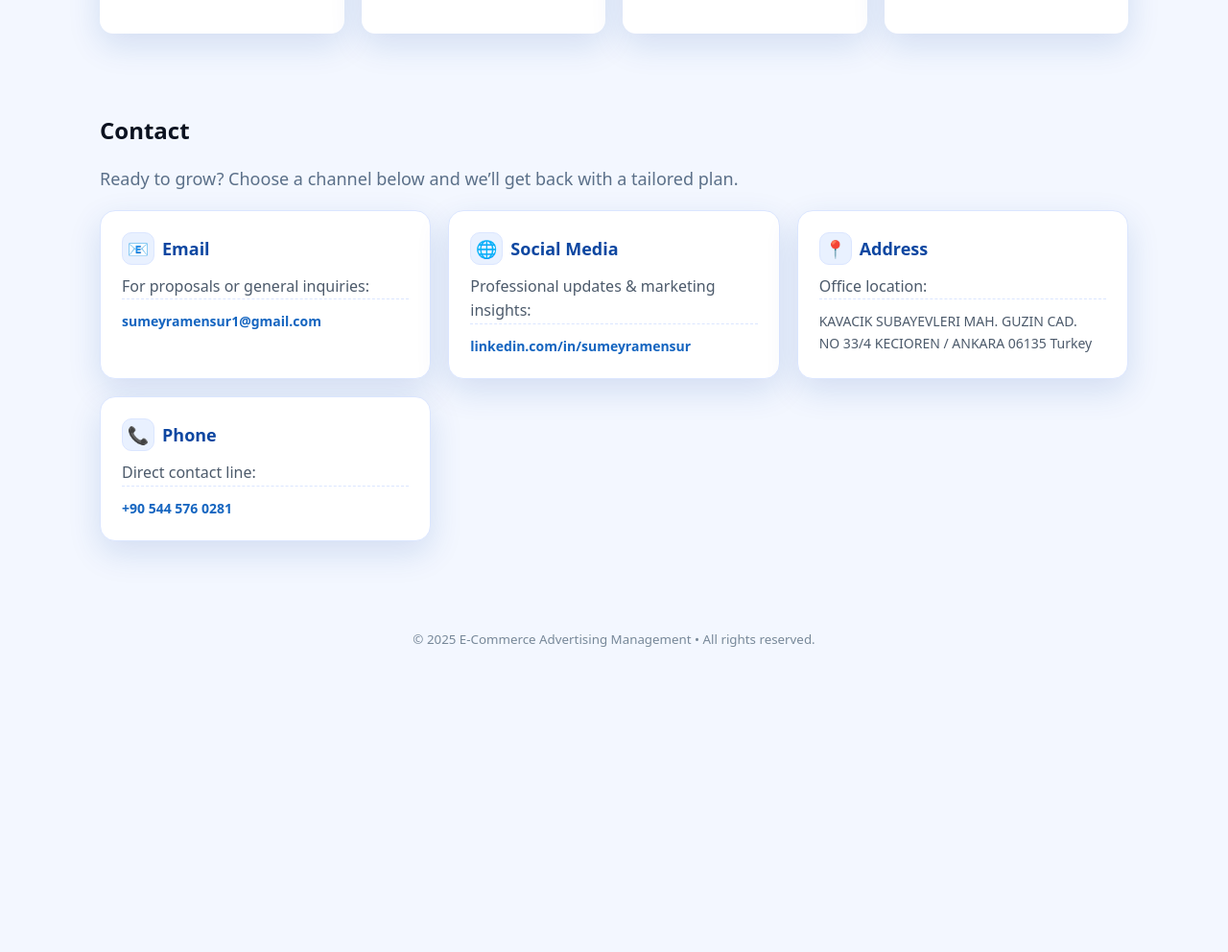
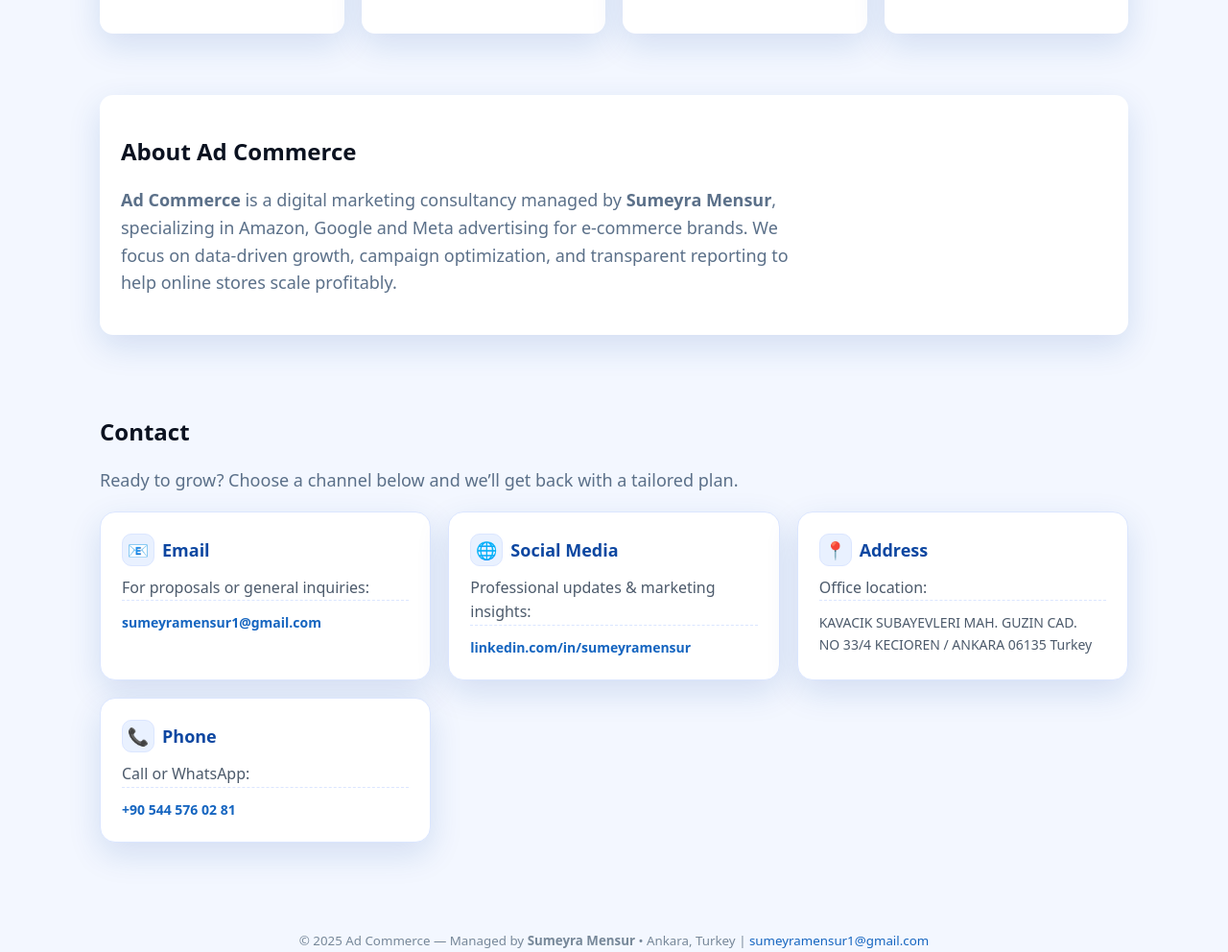
Before and after one commit to abayir25/ecommerce-ads-site, a plain HTML site: page index.html in a window 1280 px wide. Shown: the part 1711-2703 px from the top of the page at 96% size. Before the commit the page ends 2429 px from the top, so only its background shows below. Drawn offline with Linux system fonts and the light colour scheme.

Commit message:
Update index.html

```diff
--- a/index.html
+++ b/index.html
@@ -88,13 +88,10 @@
                 <stop offset="100%" stop-color="#3fa9ff"/>
               </linearGradient>
             </defs>
-            <!-- rounded background -->
             <rect x="1.5" y="1.5" width="37" height="37" rx="11" fill="url(#g1)"/>
-            <!-- bars -->
             <rect x="10" y="24" width="4" height="8" rx="1.5" fill="#ffffff" opacity="0.95"/>
             <rect x="17" y="20" width="4" height="12" rx="1.5" fill="#eaf4ff" opacity="0.95"/>
             <rect x="24" y="16" width="4" height="16" rx="1.5" fill="#d9ecff" opacity="0.95"/>
-            <!-- upward arrow -->
             <path d="M10 26 L19 18 L23 20 L30 13" fill="none" stroke="#ffffff" stroke-width="2.2" stroke-linecap="round" stroke-linejoin="round"/>
             <path d="M27 13 H30 V16" fill="none" stroke="#ffffff" stroke-width="2.2" stroke-linecap="round" stroke-linejoin="round"/>
           </svg>
@@ -202,6 +199,18 @@
       </div>
     </section>
 
+    <!-- ABOUT (Yeni) -->
+    <section id="about" class="section">
+      <div class="panel">
+        <h2>About Ad Commerce</h2>
+        <p class="lead">
+          <strong>Ad Commerce</strong> is a digital marketing consultancy managed by <strong>Sumeyra Mensur</strong>,
+          specializing in Amazon, Google and Meta advertising for e-commerce brands. We focus on data-driven growth,
+          campaign optimization, and transparent reporting to help online stores scale profitably.
+        </p>
+      </div>
+    </section>
+
     <!-- CONTACT -->
     <section id="contact" class="section">
       <h2>Contact</h2>
@@ -238,19 +247,23 @@
           </p>
         </div>
 
-        <!-- Phone (EKLENEN TEK BLOK) -->
+        <!-- Phone (daha önce eklenmişti) -->
         <div class="card">
           <h3><span class="icon">📞</span> Phone</h3>
-          <p>Direct contact line:</p>
+          <p>Call or WhatsApp:</p>
           <p class="meta">
-            <a href="tel:+905445760281"><strong>+90 544 576 0281</strong></a>
+            <a href="tel:+905445760281"><strong>+90 544 576 02 81</strong></a>
           </p>
         </div>
       </div>
     </section>
 
+    <!-- FOOTER (güncel) -->
     <footer class="footer">
-      <small>© <span id="y"></span> E-Commerce Advertising Management • All rights reserved.</small>
+      <small>
+        © <span id="y"></span> Ad Commerce — Managed by <strong>Sumeyra Mensur</strong> • Ankara, Turkey
+        | <a href="mailto:sumeyramensur1@gmail.com">sumeyramensur1@gmail.com</a>
+      </small>
     </footer>
   </div>
   <script>document.getElementById('y').textContent=new Date().getFullYear()</script>
```
